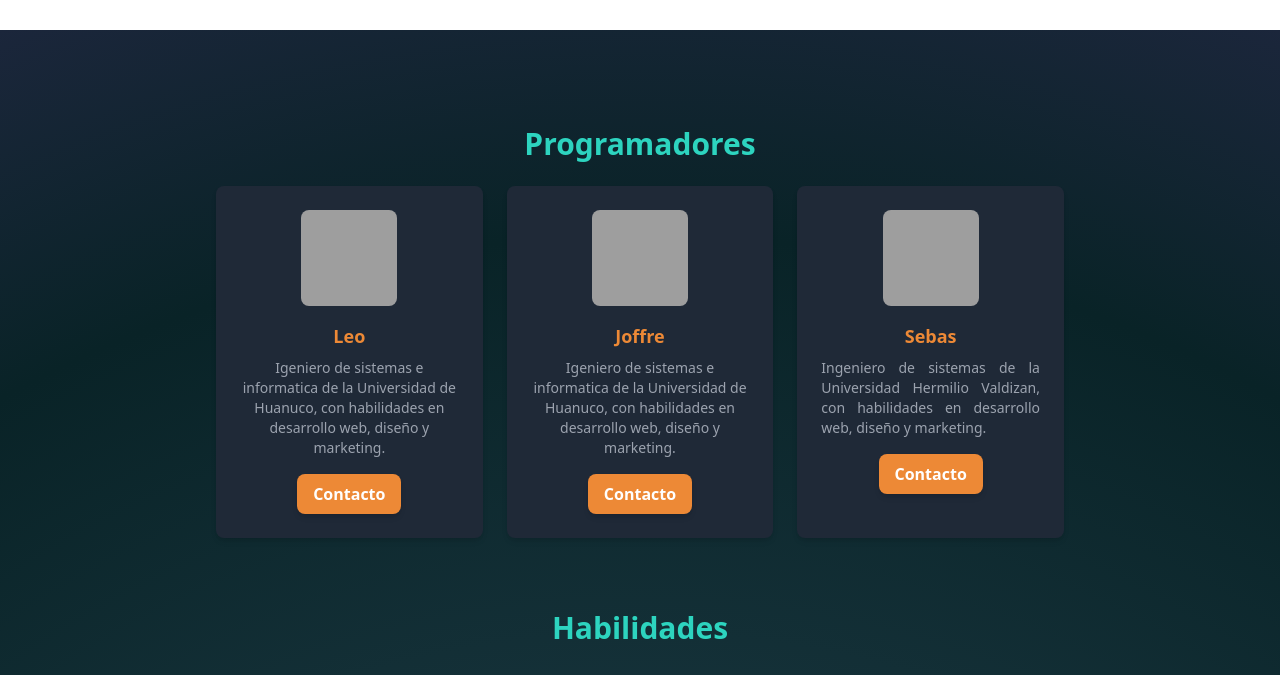
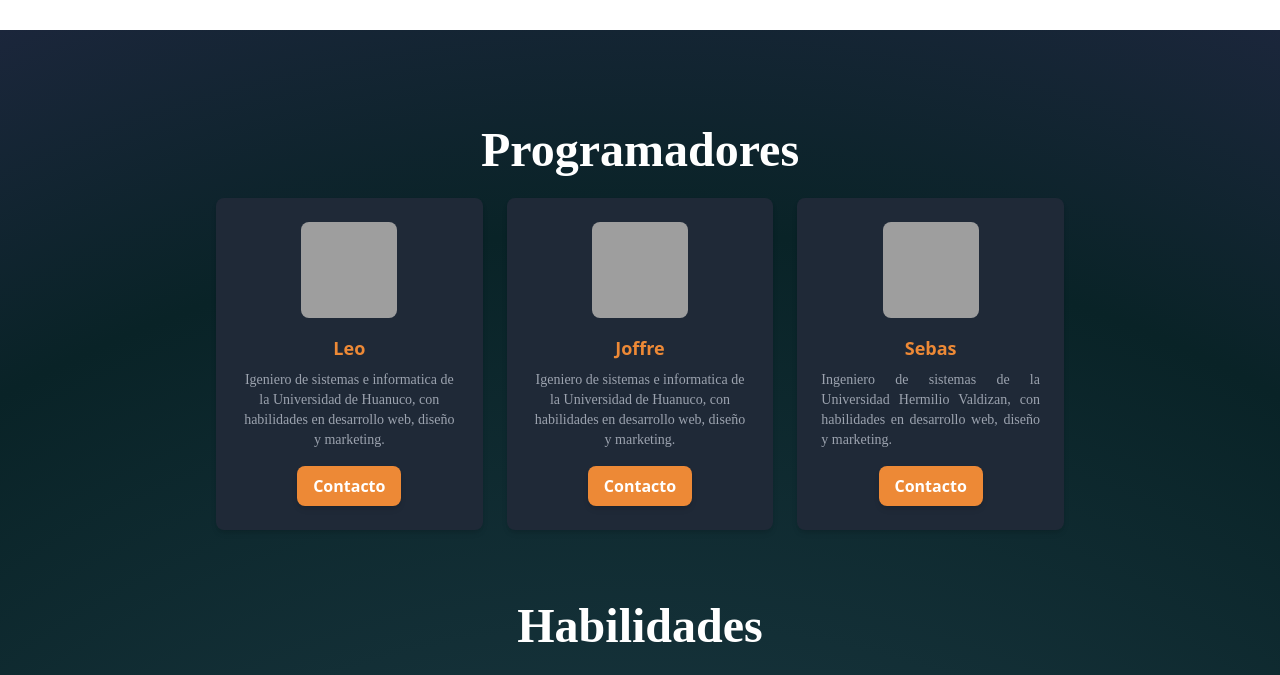
Before and after one commit to KOFcrew/Portafolio-KoF, an Astro site: page / in a window 1280 px wide. Shown: the part 1490-2165 px from the top of the page. Built offline with nearby package versions, Linux system fonts and the light colour scheme; Astro itself is replaced by a stand-in of ours; grey boxes are pictures that could not be loaded.

Commit message:
Animaciones en habilidades y link de programadores en Nosotros

```diff
--- a/src/components/Habilidades.astro
+++ b/src/components/Habilidades.astro
@@ -25,7 +25,7 @@ const skills = [
 <section id="Habilidades" class="bg-gray-900 text-white py-12" style="background: radial-gradient(circle farthest-corner at 50% 100%, #264653ff 10%, #092327ff 80%, #1B263Bff 100%);">
 <!-- PROGRAMADORES -->
 <section class=" text-white py-12">
-  <h1 class="text-teal-400 text-3xl font-bold text-center">Programadores</h1>
+  <h1 class="text-5xl font-bold text-center">Programadores</h1>
   <div class="max-w-4xl mx-auto text-center">
     <div class="grid grid-cols-1 md:grid-cols-3 gap-6 mx-6 my-6">
       <div class="bg-gray-800 p-6 rounded-lg shadow-md text-center">
@@ -83,10 +83,10 @@ const skills = [
   </div>
 </section>
     <div class="max-w-4xl mx-auto text-center">
-      <h2 class="text-teal-400 text-3xl font-bold mb-8">Habilidades</h2>
-      <div class="grid grid-cols-1 md:grid-cols-3 gap-6 mx-6 my-6">
+      <h2 class=" text-5xl font-bold mb-8">Habilidades</h2>
+      <div class="grid grid-cols-1 md:grid-cols-3 gap-6 mx-6 my-6" >
         {skills.map(skill => (
-          <div class="bg-gray-800 p-6 rounded-lg shadow-md text-center">
+          <div class="bg-gray-800 p-6 rounded-lg shadow-md text-center hover:scale-105 transition-transform duration-300">
             <img src={skill.image} alt={skill.name} class="h-24 mx-auto mb-4 rounded-lg" />
             <h3 class="text-orange-400 text-lg font-semibold">{skill.name}</h3>
             <p class="text-gray-400 text-sm mt-2 text-center">{skill.description}</p>
@@ -96,3 +96,18 @@ const skills = [
     </div>
   </div>
 </section>
+
+<style>
+  h1 {
+    font-family: "Space Grotesk Variable";
+  }
+  p {
+    font-family: "Josefin Sans Variable";
+  }
+  h2 {
+    font-family: "Space Grotesk Variable";
+  }
+  li {
+    font-family: "Josefin Sans Variable";
+  }
+</style>
--- a/src/components/Nosotros.astro
+++ b/src/components/Nosotros.astro
@@ -25,7 +25,7 @@ import Boton2 from "./Boton2.astro";
     </ul>
 
     <div class="flex justify-center md:justify-start">
-      <Boton2 class="text-lg md:text-xl px-8 py-3">
+      <Boton2 href="#Habilidades" class="text-lg md:text-xl px-8 py-3">
         Programadores
       </Boton2>
     </div>
```
